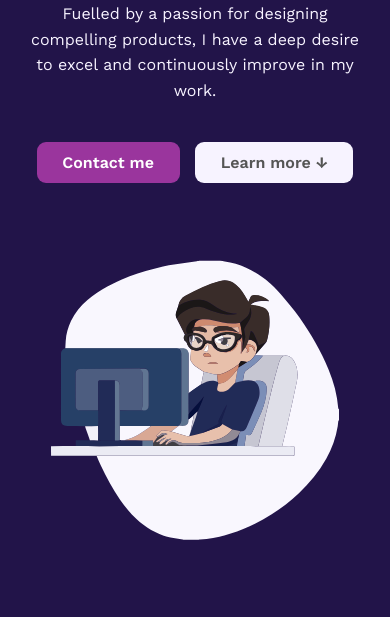
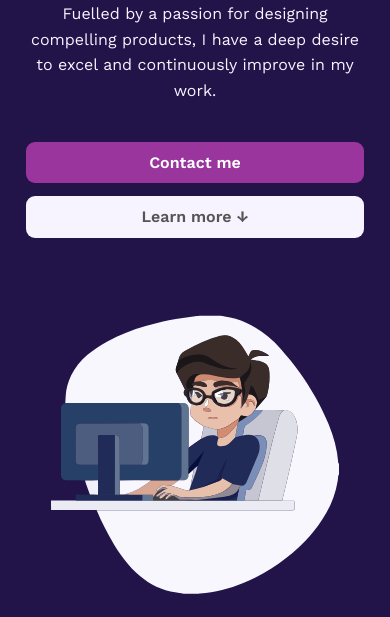
Before and after one commit to stekatag/example-portfolio, a plain HTML site: page index.html in a window 390 px wide. Shown: the part 227-844 px from the top of the page. Drawn offline with nearby package versions, Linux system fonts and the light colour scheme; some packages are replaced by stand-ins of ours; a script that the page names is missing.

Commit message:
Fixed issue

```diff
--- a/css/queries.css
+++ b/css/queries.css
@@ -152,6 +152,10 @@
 /******************************/
 
 @media (max-width: 34em) {
+  .btns-container {
+    flex-direction: column;
+  }
+
   .about-img {
     width: 100%;
   }
--- a/css/styles.css
+++ b/css/styles.css
@@ -134,6 +134,11 @@
 
 .hero-img {
   width: 100%;
+}
+
+.btns-container {
+  display: flex;
+  gap: 1.6rem;
 }
 
 /******************************/
--- a/index.html
+++ b/index.html
@@ -67,8 +67,11 @@
               deep desire to excel and continuously improve in my work.
             </p>
 
-            <a href="#cta" class="btn btn--full margin-right-sm">Contact me</a>
-            <a href="#about" class="btn btn--outline">Learn more &darr;</a>
+            <div class="btns-container">
+
+              <a href="#cta" class="btn btn--full">Contact me</a>
+              <a href="#about" class="btn btn--outline">Learn more &darr;</a>
+            </div>
           </div>
           <img src="img/banner-image.svg" alt="Hero image" class="hero-img" />
         </div>
```
